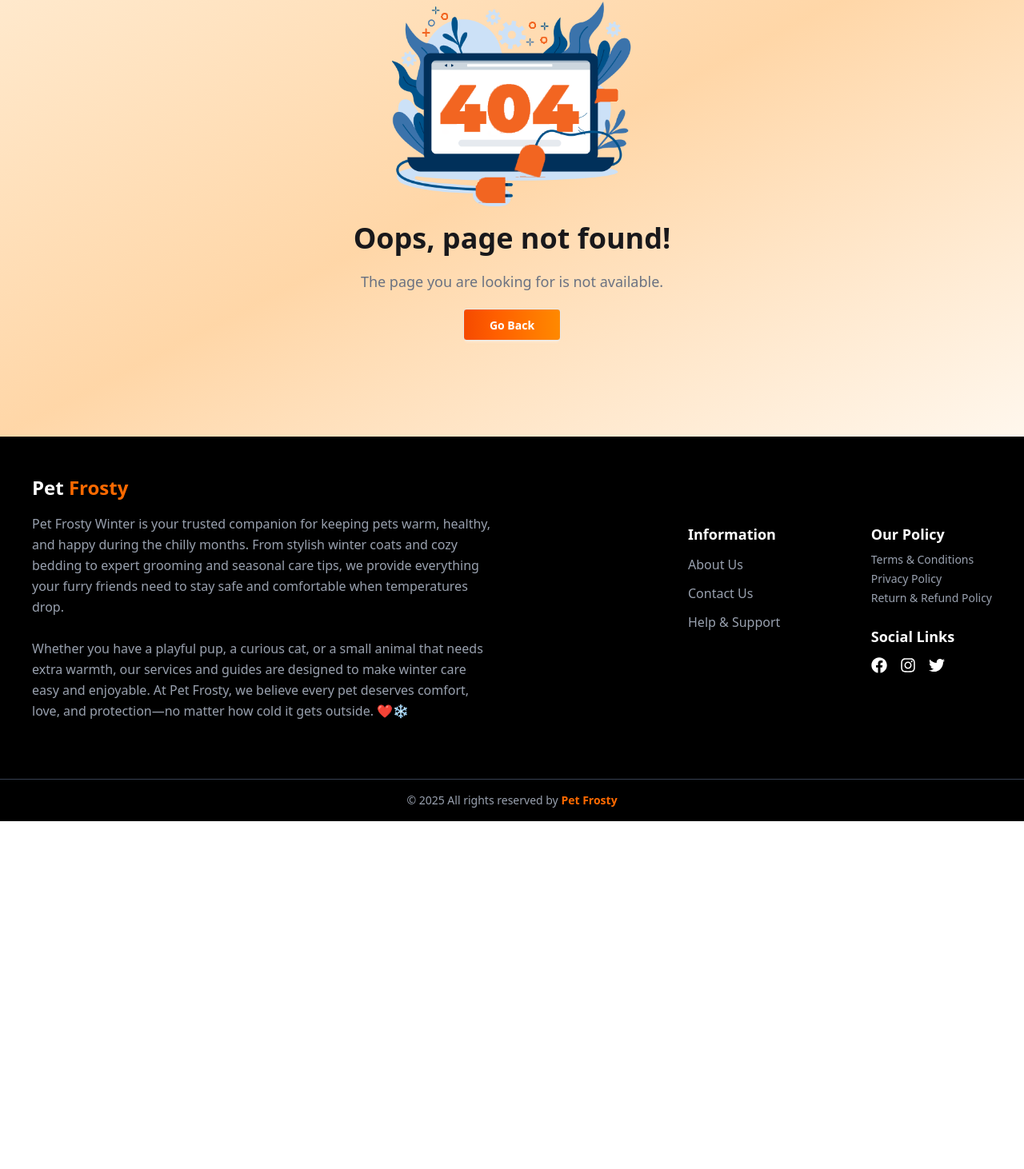
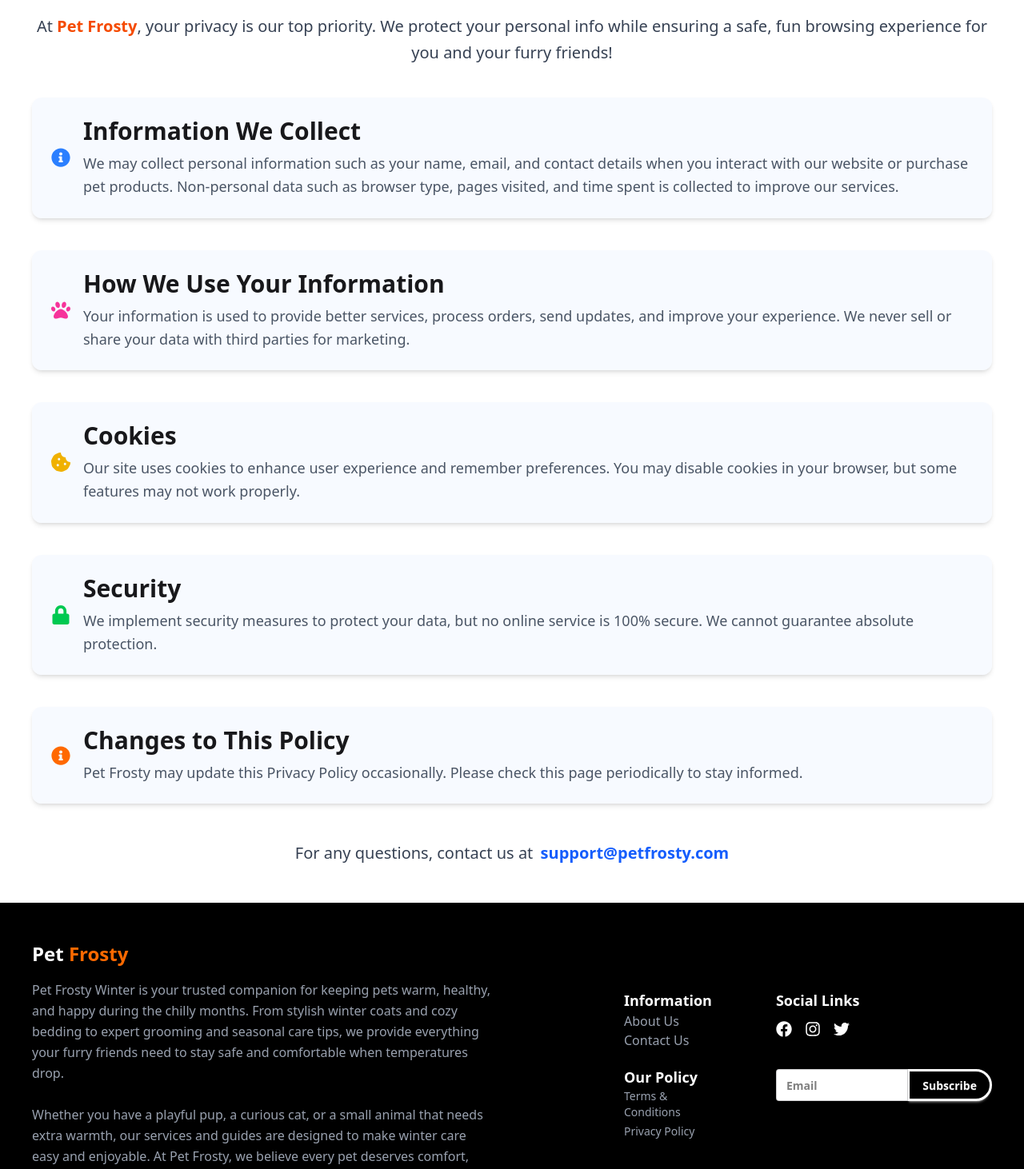
Before and after one commit to sh-shahedul/pet-care-winter, a React (Vite) app: page /privacy in a window 1280 px wide. Shown: the part 199-1661 px from the top of the page at 80% size. Before the commit the page ends 1226 px from the top, so only its background shows below. Built offline with nearby package versions, Linux system fonts and the light colour scheme; no server answers.

Commit message:
added mega deal component and also added privacy component

```diff
--- a/package.json
+++ b/package.json
@@ -19,6 +19,7 @@
     "react-dom": "^19.1.1",
     "react-hot-toast": "^2.6.0",
     "react-icons": "^5.5.0",
+    "react-intersection-observer": "^10.0.0",
     "react-router": "^7.9.4",
     "swiper": "^12.0.3",
     "tailwindcss": "^4.1.15",
--- a/src/Components/Footer/Footer.jsx
+++ b/src/Components/Footer/Footer.jsx
@@ -1,8 +1,13 @@
 import React from 'react';
 import { Link } from 'react-router';
 import { FaFacebook, FaInstagram, FaTwitter } from "react-icons/fa";
+import toast from 'react-hot-toast';
 
 const Footer = () => {
+  const handelSUbscribe=()=>{
+    toast.success(' Thanks for subscribe Our Channel')
+
+  }
   return (
     <div className="bg-black text-white">
       <footer className="max-w-screen-2xl mx-auto px-6 md:px-10 py-12 flex flex-col md:flex-row justify-between items-start md:items-center gap-10">
@@ -23,23 +28,22 @@ const Footer = () => {
         <div className="flex-1 flex flex-col md:flex-row justify-between gap-10 md:gap-20">
 
           {/* Information Links */}
-          <div className="flex flex-col gap-3 md:ml-50">
+          <div className="flex flex-col md:ml-30">
             <h6 className="font-semibold text-lg">Information</h6>
             <Link to="/about" className="text-gray-400 hover:text-orange-500 transition">About Us</Link>
             <Link to="/contact" className="text-gray-400 hover:text-orange-500 transition">Contact Us</Link>
-            <Link to="/help" className="text-gray-400 hover:text-orange-500 transition">Help & Support</Link>
+              <h6 className="font-semibold text-lg mt-5">Our Policy</h6>
+              <ul className=" text-gray-400 text-sm space-y-1">
+                <li><Link to="/terms" className="hover:text-orange-500 transition">Terms & Conditions</Link></li>
+                <li><Link to="/privacy" className="hover:text-orange-500 transition">Privacy Policy</Link></li>
+              </ul>
+
+
           </div>
 
           {/* Policy Links + Social */}
           <div className="flex flex-col gap-6">
-            <div>
-              <h6 className="font-semibold text-lg">Our Policy</h6>
-              <ul className="mt-2 text-gray-400 text-sm space-y-1">
-                <li><Link to="/terms" className="hover:text-orange-500 transition">Terms & Conditions</Link></li>
-                <li><Link to="/privacy" className="hover:text-orange-500 transition">Privacy Policy</Link></li>
-                <li><Link to="/returns" className="hover:text-orange-500 transition">Return & Refund Policy</Link></li>
-              </ul>
-            </div>
+
 
             <div>
               <h6 className="font-semibold text-lg">Social Links</h6>
@@ -54,6 +58,10 @@ const Footer = () => {
                   <FaTwitter size={20} className="hover:text-orange-500 transition"/>
                 </a>
               </div>
+              <div className="join mt-10">
+                 <input className="input join-item text-black font-bold " placeholder="Email" type='email' required />
+                 <button onClick={handelSUbscribe} className="btn join-item rounded-r-full bg-black border-3 text-white border-white">Subscribe</button>
+             </div>
             </div>
           </div>
         </div>
--- a/src/Components/LogIn/Login.jsx
+++ b/src/Components/LogIn/Login.jsx
@@ -60,7 +60,7 @@ const LogIn = () => {
         setShow(!show)
       }
        return (
-        <div className='flex justify-center min-h-screen items-center bg-linear-to-br from-orange-100 via-orange-200 to-orange-50 '>
+        <div className='flex justify-center min-h-screen items-center  '>
              <div className="card bg-white/35 w-full max-w-sm shrink-0 shadow-2xl">
             <div className="card-body">
 
--- /dev/null
+++ b/src/Components/MegaDeals/MegaDeal.jsx
@@ -0,0 +1,82 @@
+import React, { useEffect, useState } from "react";
+import megaBanner from "../../assets/megaDeal.jpg";
+
+const MegaDeal = () => {
+  const [timeLeft, setTimeLeft] = useState({
+    hours: 0,
+    minutes: 0,
+    seconds: 0,
+  });
+
+  useEffect(() => {
+    const endTime = new Date().getTime() + 6 * 60 * 60 * 1000;
+
+    const timer = setInterval(() => {
+      const now = new Date().getTime();
+      const diff = endTime - now;
+
+      if (diff <= 0) {
+        clearInterval(timer);
+        setTimeLeft({ hours: 0, minutes: 0, seconds: 0 });
+        return;
+      }
+
+      setTimeLeft({
+        hours: Math.floor((diff / (1000 * 60 * 60)) % 24),
+        minutes: Math.floor((diff / (1000 * 60)) % 60),
+        seconds: Math.floor((diff / 1000) % 60),
+      });
+    }, 1000);
+
+    return () => clearInterval(timer);
+  }, []);
+
+  return (
+    <div className="max-w-screen-2xl mx-auto my-10 px-4">
+
+         <div className="text-center my-10">
+        {/* Title */}
+        <h2 className="text-4xl md:text-5xl font-bold mb-3 text-orange-600">
+          🔥 Mega Deal is Live!
+        </h2>
+
+        {/* Timer */}
+        <div className="flex justify-center gap-10 text-center my-10">
+          <div>
+            <div className="text-4xl font-bold text-orange-600">{timeLeft.hours}</div>
+            <div className="text-sm uppercase text-gray-600">Hours</div>
+          </div>
+          <div>
+            <div className="text-4xl font-bold text-orange-600">{timeLeft.minutes}</div>
+            <div className="text-sm uppercase text-gray-600">Minutes</div>
+          </div>
+          <div>
+            <div className="text-4xl font-bold text-orange-600">{timeLeft.seconds}</div>
+            <div className="text-sm uppercase text-gray-600">Seconds</div>
+          </div>
+        </div>
+
+        {/* Button */}
+        <a
+          href="/service"
+          className="bg-orange-500 px-6 py-3 rounded-md font-bold text-white hover:bg-orange-600 transition shadow-md"
+        >
+          Shop Now
+        </a>
+      </div>
+      {/* Banner Image */}
+      <div className="relative w-full h-[350px] md:h-[450px] rounded-xl overflow-hidden sm:shadow-lg">
+        <img
+          src={megaBanner}
+          alt="Mega Deal Banner"
+          className="w-full h-full object-cover"
+        />
+      </div>
+
+
+
+    </div>
+  );
+};
+
+export default MegaDeal;
--- a/src/Components/Register/Register.jsx
+++ b/src/Components/Register/Register.jsx
@@ -79,7 +79,7 @@ import { getFriendlyMessage } from '../errorMessage/errorMessage';
         setShow(!show)
       }
      return (
-        <div className='flex justify-center min-h-screen items-center bg-linear-to-br from-orange-100 via-orange-200 to-orange-50 '>
+        <div className='flex justify-center min-h-screen items-center  '>
              <div className="card bg-white/35 w-full max-w-sm shrink-0 shadow-2xl">
             <div className="card-body">
 
--- a/src/Pages/Home/Home.jsx
+++ b/src/Pages/Home/Home.jsx
@@ -7,6 +7,7 @@ import ExpertVets from '../../Components/ExpertVets/ExpertVets ';
 import Adopt from '../../Components/Adopt/Adopt';
 import ServiceTitle from '../../Components/ServiceTitle/ServiceTitle';
 import DogScrollAnimation from '../../Components/Animation/DogScrollAnimation';
+import MegaDeal from '../../Components/MegaDeals/MegaDeal';
 
 const Home = () => {
     const data= useLoaderData()
@@ -52,6 +53,7 @@ const Home = () => {
 
 
         <ExpertVets></ExpertVets>
+        <MegaDeal></MegaDeal>
          <Adopt></Adopt>
 
         </div>
--- /dev/null
+++ b/src/Pages/Privacy/Privacy.jsx
@@ -0,0 +1,104 @@
+import React from "react";
+import { motion } from "framer-motion";
+import { FaPaw, FaLock, FaCookieBite, FaInfoCircle } from "react-icons/fa";
+
+const Privacy = () => {
+  const fadeInUp = {
+    hidden: { opacity: 0, y: 50 },
+    visible: {
+      opacity: 1,
+      y: 0,
+      transition: { duration: 0.6, ease: "easeOut" },
+    },
+  };
+
+  const sections = [
+    {
+      icon: <FaInfoCircle className="text-blue-500 w-6 h-6" />,
+      title: "Information We Collect",
+      content:
+        "We may collect personal information such as your name, email, and contact details when you interact with our website or purchase pet products. Non-personal data such as browser type, pages visited, and time spent is collected to improve our services.",
+    },
+    {
+      icon: <FaPaw className="text-pink-500 w-6 h-6" />,
+      title: "How We Use Your Information",
+      content:
+        "Your information is used to provide better services, process orders, send updates, and improve your experience. We never sell or share your data with third parties for marketing.",
+    },
+    {
+      icon: <FaCookieBite className="text-yellow-500 w-6 h-6" />,
+      title: "Cookies",
+      content:
+        "Our site uses cookies to enhance user experience and remember preferences. You may disable cookies in your browser, but some features may not work properly.",
+    },
+    {
+      icon: <FaLock className="text-green-500 w-6 h-6" />,
+      title: "Security",
+      content:
+        "We implement security measures to protect your data, but no online service is 100% secure. We cannot guarantee absolute protection.",
+    },
+    {
+      icon: <FaInfoCircle className="text-orange-500 w-6 h-6" />,
+      title: "Changes to This Policy",
+      content:
+        "Pet Frosty may update this Privacy Policy occasionally. Please check this page periodically to stay informed.",
+    },
+  ];
+
+  return (
+    <div className=" py-12">
+      <motion.div
+        initial="hidden"
+        animate="visible"
+        variants={fadeInUp}
+        className="max-w-screen-2xl mx-auto md:px-10 px-5 rounded-3xl  "
+      >
+        {/* Header */}
+        <h1 className="text-3xl md:text-4xl font-extrabold text-center mb-12">
+          🐾 Privacy Policy 🐾
+        </h1>
+
+        <p className="text-gray-700 mb-10 text-lg md:text-xl text-center leading-relaxed">
+          At <span className="font-bold text-orange-600">Pet Frosty</span>, your privacy is our top priority. We
+          protect your personal info while ensuring a safe, fun browsing experience for you and your furry friends!
+        </p>
+
+        {/* Sections */}
+        <div className="space-y-10">
+          {sections.map((section, idx) => (
+            <motion.div
+              key={idx}
+              initial={{ opacity: 0, x: -50 }}
+              animate={{ opacity: 1, x: 0 }}
+              transition={{ duration: 0.6, delay: idx * 0.2 }}
+              className="flex flex-col md:flex-row items-start md:items-center gap-4 bg-blue-50/50 p-6 rounded-xl shadow-md hover:shadow-lg transition"
+            >
+              <div className="flex-shrink-0">{section.icon}</div>
+              <div>
+                <h2 className="text-xl md:text-3xl font-bold mb-2">
+                  {section.title}
+                </h2>
+                <p className="text-gray-600 text-lg leading-relaxed">{section.content}</p>
+              </div>
+            </motion.div>
+          ))}
+        </div>
+
+        {/* Contact */}
+        <motion.p
+          initial={{ opacity: 0 }}
+          animate={{ opacity: 1 }}
+          transition={{ duration: 0.6, delay: sections.length * 0.2 }}
+          className="text-gray-700 mt-12 text-center text-lg md:text-xl"
+        >
+          For any questions, contact us at{" "}
+          <span className="text-blue-600 font-bold ml-1">
+            support@petfrosty.com
+          </span>
+        </motion.p>
+      </motion.div>
+    </div>
+  );
+};
+
+export default Privacy;
--- a/src/Pages/Profile/Profile.jsx
+++ b/src/Pages/Profile/Profile.jsx
@@ -36,7 +36,7 @@ import { MdVerifiedUser } from "react-icons/md";
   };
 
   return (
-    <div className="min-h-screen flex justify-center items-center bg-linear-to-br from-orange-100 via-orange-200 to-orange-50 p-6">
+    <div className="min-h-screen flex justify-center items-center p-6">
       <div className="max-w-5xl w-full bg-white/25 rounded-2xl shadow-xl p-8 flex flex-col md:flex-row gap-10">
 
         {/*  Left Side  */}
--- /dev/null
+++ b/src/Pages/Terms/Terms.jsx
@@ -0,0 +1,11 @@
+import React from 'react';
+
+const Terms = () => {
+    return (
+        <div>
+
+        </div>
+    );
+};
+
+export default Terms;
```
Also changed, not shown: src/Routes/Router.jsx (+10 -0 lines), src/assets/megaDeal.jpg (added), 1 other file (tests, documents, lock files or other folders).
